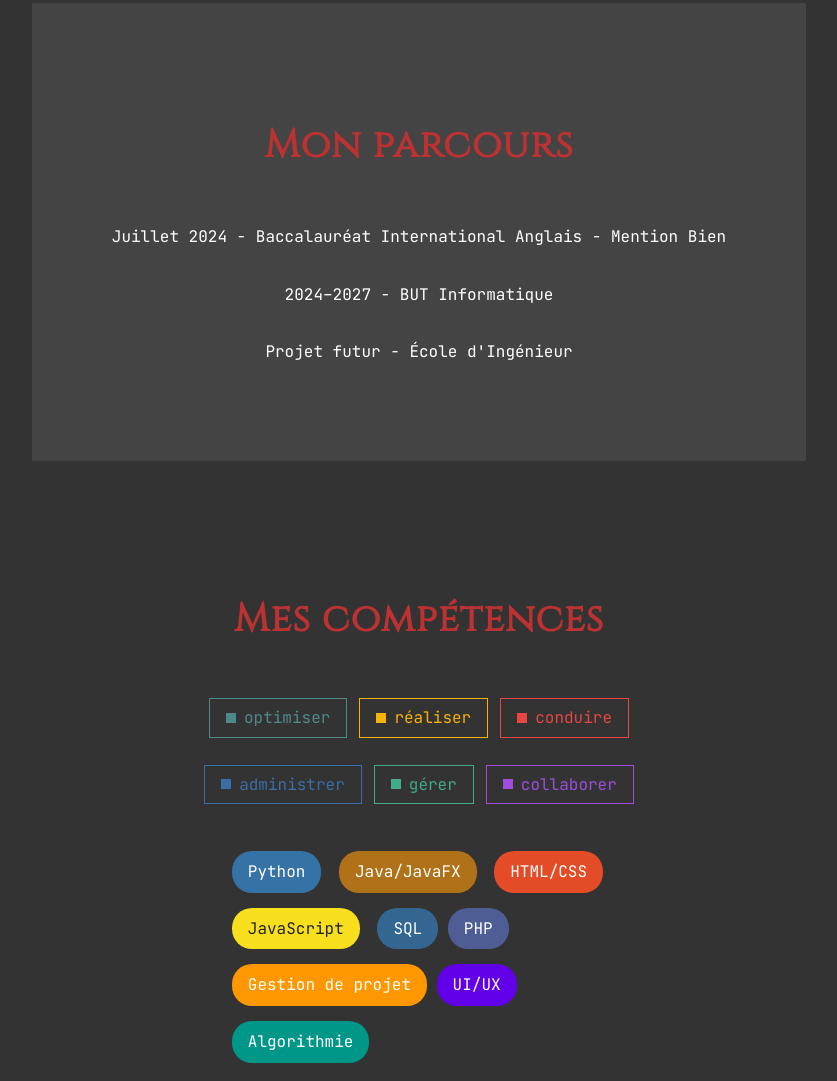
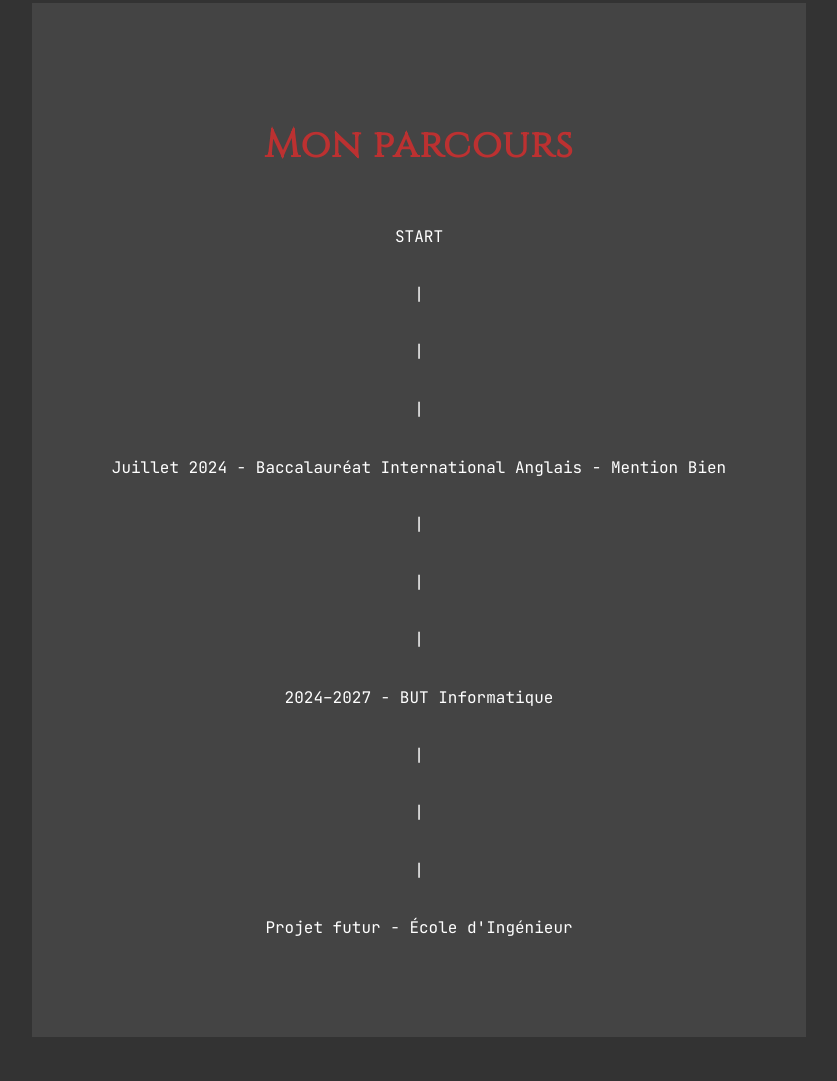
Before and after one commit to redlinka/Portfolio, a plain HTML site: page index.html in a window 1280 px wide. Shown: the part 1373-2454 px from the top of the page, without its empty margins (221-1058 px from the left). Drawn offline with Linux system fonts and the light colour scheme.

Commit message:
Update index.html

```diff
--- a/index.html
+++ b/index.html
@@ -55,10 +55,20 @@
       <section class="education">
         <div class="parcours">
           <h2>Mon parcours</h2>
+          <p>START</p>
+          <p>|</p>
+          <p>|</p>
+          <p>|</p>
+          <p>Juillet 2024 - Baccalauréat International Anglais - Mention Bien</p>
+          <p>|</p>
+          <p>|</p>
+          <p>|</p>
+          <p>2024–2027 - BUT Informatique</p>
+          <p>|</p>
+          <p>|</p>
+          <p>|</p>
+          <p>Projet futur - École d'Ingénieur</p>
 
-          <p>Juillet 2024 - Baccalauréat International Anglais - Mention Bien</p>
-          <p>2024–2027 - BUT Informatique</p>
-          <p>Projet futur - École d'Ingénieur</p>
         </div>
         <div class="skills">
           <h2>Mes compétences</h2>
```
